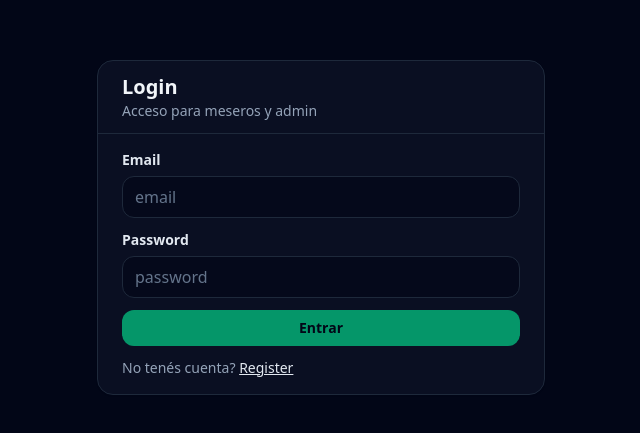
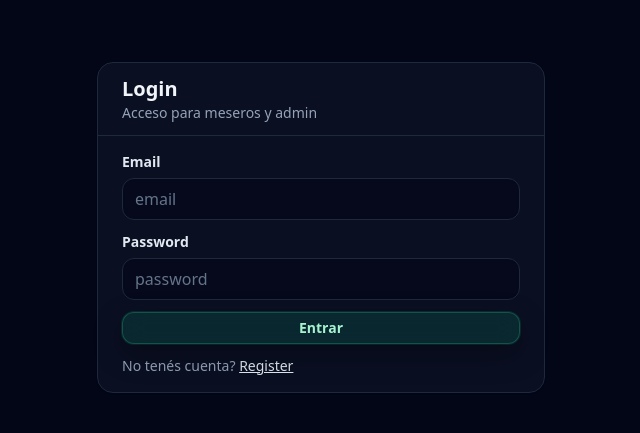
Before and after one commit to jonathansansok/ocean, a React app in the folder frontend/: page /login in a window 1280 px wide. Shown: the part 173-606 px from the top of the page, without its empty margins (319-959 px from the left). Built offline with nearby package versions, Linux system fonts and the light colour scheme; no server answers; the HTML template or start-up script is replaced by a standard one.

Commit message:
limpio-botones

```diff
--- a/frontend/src/components/ui/Button.tsx
+++ b/frontend/src/components/ui/Button.tsx
@@ -1,10 +1,11 @@
-import { cn } from "../../lib/cn"
+import type React from "react";
+import { cn } from "../../lib/cn";
 
 type Props = React.ButtonHTMLAttributes<HTMLButtonElement> & {
-  variant?: "primary" | "secondary" | "danger" | "ghost"
-  size?: "sm" | "md"
-  loading?: boolean
-}
+  variant?: "primary" | "secondary" | "danger" | "ghost";
+  size?: "sm" | "md" | "icon" | "iconSm";
+  loading?: boolean;
+};
 
 export default function Button({
   className,
@@ -12,31 +13,56 @@ export default function Button({
   size = "md",
   loading,
   disabled,
+  type,
   ...props
 }: Props) {
+  console.log("[Button] render", { variant, size, loading, disabled, type });
+
   const base =
-    "inline-flex items-center justify-center gap-2 rounded-xl font-semibold transition active:scale-[0.99] disabled:opacity-60 disabled:cursor-not-allowed"
+    "inline-flex select-none items-center justify-center gap-2 font-semibold transition disabled:opacity-60 disabled:cursor-not-allowed focus-visible:outline-none focus-visible:ring-2 focus-visible:ring-slate-400/40 focus-visible:ring-offset-2 focus-visible:ring-offset-slate-950 active:scale-[0.98] [font-feature-settings:'ss01']";
+
+  const shape =
+    "rounded-xl border backdrop-blur-md shadow-[0_8px_24px_rgba(0,0,0,0.35)] hover:shadow-[0_12px_32px_rgba(0,0,0,0.45)]";
+
+  const motion = "hover:-translate-y-[1px] active:translate-y-0";
 
   const variants: Record<string, string> = {
-    primary: "bg-emerald-600 hover:bg-emerald-500 text-slate-950",
-    secondary: "bg-slate-800 hover:bg-slate-700 text-slate-100 border border-slate-700",
-    danger: "bg-rose-600 hover:bg-rose-500 text-slate-950",
-    ghost: "bg-transparent hover:bg-slate-900 text-slate-100 border border-slate-800",
-  }
+    secondary:
+      "bg-slate-900/40 border-slate-700/60 text-slate-100 hover:bg-slate-900/60",
+    ghost:
+      "bg-transparent border-slate-800/70 text-slate-100 hover:bg-slate-900/40",
+
+    primary:
+      "bg-emerald-500/15 border-emerald-400/25 text-emerald-200 hover:bg-emerald-500/22 shadow-[0_10px_28px_rgba(0,0,0,0.35),0_0_0_1px_rgba(16,185,129,0.18)] hover:shadow-[0_12px_32px_rgba(0,0,0,0.45),0_0_0_1px_rgba(16,185,129,0.26)]",
+
+    danger:
+      "bg-rose-500/15 border-rose-400/25 text-rose-200 hover:bg-rose-500/22 shadow-[0_10px_28px_rgba(0,0,0,0.35),0_0_0_1px_rgba(244,63,94,0.18)] hover:shadow-[0_12px_32px_rgba(0,0,0,0.45),0_0_0_1px_rgba(244,63,94,0.26)]",
+  };
 
   const sizes: Record<string, string> = {
     sm: "px-3 py-1.5 text-sm",
     md: "px-4 py-2 text-sm",
-  }
+    iconSm:
+      "h-9 w-9 p-0 text-2xl leading-none rounded-full grid place-items-center",
+    icon: "h-10 w-10 p-0 text-[26px] leading-none rounded-full grid place-items-center",
+  };
 
   return (
     <button
-      className={cn(base, variants[variant], sizes[size], className)}
+      type={type ?? "button"}
+      className={cn(
+        base,
+        shape,
+        motion,
+        variants[variant],
+        sizes[size],
+        className
+      )}
       disabled={disabled || loading}
       {...props}
     >
       {loading ? <span className="animate-pulse">...</span> : null}
-      <span>{props.children}</span>
+      <span className="leading-none">{props.children}</span>
     </button>
-  )
+  );
 }
--- a/frontend/src/components/ui/Card.tsx
+++ b/frontend/src/components/ui/Card.tsx
@@ -1,13 +1,26 @@
+import type React from "react"
 import { cn } from "../../lib/cn"
 
-export function Card({ className, ...props }: React.HTMLAttributes<HTMLDivElement>) {
+export function Card({
+  className,
+  ...props
+}: React.HTMLAttributes<HTMLDivElement>) {
+  console.log("[Card] render")
   return <div className={cn("card", className)} {...props} />
 }
 
-export function CardHeader({ className, ...props }: React.HTMLAttributes<HTMLDivElement>) {
+export function CardHeader({
+  className,
+  ...props
+}: React.HTMLAttributes<HTMLDivElement>) {
+  console.log("[CardHeader] render")
   return <div className={cn("card-h", className)} {...props} />
 }
 
-export function CardBody({ className, ...props }: React.HTMLAttributes<HTMLDivElement>) {
+export function CardBody({
+  className,
+  ...props
+}: React.HTMLAttributes<HTMLDivElement>) {
+  console.log("[CardBody] render")
   return <div className={cn("card-b", className)} {...props} />
 }
--- a/frontend/src/components/ui/EmptyState.tsx
+++ b/frontend/src/components/ui/EmptyState.tsx
@@ -1,14 +1,45 @@
+import type React from "react"
+import Button from "./Button"
+
 export default function EmptyState({
   title,
   description,
+  actionLabel,
+  onAction,
 }: {
   title: string
   description?: string
+  actionLabel?: string
+  onAction?: () => void
 }) {
+  console.log("[EmptyState] render", { title, hasDescription: !!description, hasAction: !!actionLabel })
+
   return (
-    <div className="rounded-2xl border border-dashed border-slate-800 bg-slate-950/40 p-6 text-center">
-      <div className="text-base font-semibold">{title}</div>
-      {description ? <div className="mt-1 text-sm text-slate-400">{description}</div> : null}
+    <div className="rounded-2xl border border-dashed border-slate-800 bg-slate-950/40 p-7 text-center">
+      <div className="mx-auto mb-3 flex h-10 w-10 items-center justify-center rounded-2xl border border-slate-800 bg-slate-900/50">
+        <svg viewBox="0 0 24 24" className="h-5 w-5 text-slate-300" fill="none" aria-hidden="true">
+          <path
+            d="M12 8v5m0 3h.01M21 12a9 9 0 1 1-18 0 9 9 0 0 1 18 0Z"
+            stroke="currentColor"
+            strokeWidth="2"
+            strokeLinecap="round"
+          />
+        </svg>
+      </div>
+
+      <div className="text-base font-black">{title}</div>
+
+      {description ? (
+        <div className="mt-1 text-sm text-slate-400">{description}</div>
+      ) : null}
+
+      {actionLabel && onAction ? (
+        <div className="mt-4 flex justify-center">
+          <Button variant="primary" onClick={onAction}>
+            {actionLabel}
+          </Button>
+        </div>
+      ) : null}
     </div>
   )
 }
--- a/frontend/src/components/ui/StatusBadge.tsx
+++ b/frontend/src/components/ui/StatusBadge.tsx
@@ -1,10 +1,14 @@
 import { cn } from "../../lib/cn"
 
 export default function StatusBadge({ status }: { status: "saved" | "closed" }) {
-  const klass =
-    status === "closed" ? "badge badge-green" : "badge badge-yellow"
+  console.log("[StatusBadge] render", { status })
 
   const label = status === "closed" ? "Closed" : "Saved"
 
-  return <span className={cn(klass)}>{label}</span>
+  const klass = cn(
+    "badge",
+    status === "closed" ? "badge-green" : "badge-yellow"
+  )
+
+  return <span className={klass}>{label}</span>
 }
--- a/frontend/src/index.css
+++ b/frontend/src/index.css
@@ -3,18 +3,35 @@
 @tailwind utilities;
 
 @layer base {
-  html, body {
+  html,
+  body {
     height: 100%;
   }
 
   body {
     @apply bg-slate-950 text-slate-100 antialiased;
   }
+
+  * {
+    @apply scroll-smooth;
+  }
+
+  :root {
+    color-scheme: dark;
+  }
+
+  ::selection {
+    @apply bg-emerald-500/20 text-slate-100;
+  }
 }
 
 @layer components {
   .container-app {
     @apply mx-auto w-full max-w-6xl px-4 sm:px-6;
+  }
+
+  .focus-ring {
+    @apply outline-none ring-0 focus-visible:ring-2 focus-visible:ring-offset-2 focus-visible:ring-offset-slate-950;
   }
 
   .card {
@@ -30,11 +47,15 @@
   }
 
   .input {
-    @apply w-full rounded-xl border border-slate-800 bg-slate-950/60 px-3 py-2 text-slate-100 outline-none ring-0 placeholder:text-slate-500 focus:border-slate-600 focus:bg-slate-950;
+    @apply w-full rounded-xl border border-slate-800 bg-slate-950/60 px-3 py-2 text-slate-100 placeholder:text-slate-500;
+    @apply outline-none focus:border-slate-600 focus:bg-slate-950;
+    @apply focus-visible:ring-2 focus-visible:ring-emerald-400/30 focus-visible:ring-offset-2 focus-visible:ring-offset-slate-950;
   }
 
   .select {
-    @apply w-full rounded-xl border border-slate-800 bg-slate-950/60 px-3 py-2 text-slate-100 outline-none focus:border-slate-600;
+    @apply w-full rounded-xl border border-slate-800 bg-slate-950/60 px-3 py-2 text-slate-100;
+    @apply outline-none focus:border-slate-600;
+    @apply focus-visible:ring-2 focus-visible:ring-emerald-400/30 focus-visible:ring-offset-2 focus-visible:ring-offset-slate-950;
   }
 
   .helper {
@@ -42,11 +63,15 @@
   }
 
   .error {
-    @apply text-xs text-red-400;
+    @apply text-xs text-rose-300;
+  }
+
+  .link {
+    @apply underline decoration-slate-600 underline-offset-4 hover:decoration-slate-300;
   }
 
   .badge {
-    @apply inline-flex items-center rounded-full border border-slate-700 bg-slate-900 px-2 py-0.5 text-xs text-slate-200;
+    @apply inline-flex items-center gap-1 rounded-full border border-slate-700 bg-slate-900 px-2 py-0.5 text-xs text-slate-200;
   }
 
   .badge-green {
@@ -60,4 +85,23 @@
   .badge-yellow {
     @apply border-amber-800/60 bg-amber-950/40 text-amber-200;
   }
+
+  .divider {
+    @apply h-px w-full bg-slate-800;
+  }
 }
+
+.Toastify__toast {
+  border: 1px solid rgb(30 41 59);
+  background: rgba(2, 6, 23, 0.85);
+  color: rgb(226 232 240);
+  border-radius: 16px;
+}
+
+.Toastify__toast-body {
+  font-size: 14px;
+}
+
+.Toastify__progress-bar {
+  background: rgba(16, 185, 129, 0.7);
+}
--- a/frontend/src/pages/Dashboard.tsx
+++ b/frontend/src/pages/Dashboard.tsx
@@ -58,7 +58,7 @@ export default function Dashboard() {
           {loading ? <div className="card p-6 text-sm text-slate-300">Loading...</div> : null}
 
           {!loading && !orders.length ? (
-            <EmptyState title="No hay órdenes todavía" description="Creá una orden desde Orders" />
+            <EmptyState title="No hay órdenes todavía" description="Creá una orden desde Órdenes" />
           ) : null}
 
           {!loading &&
```
Also changed, not shown: frontend/src/pages/Orders.tsx (+17 -13 lines).
